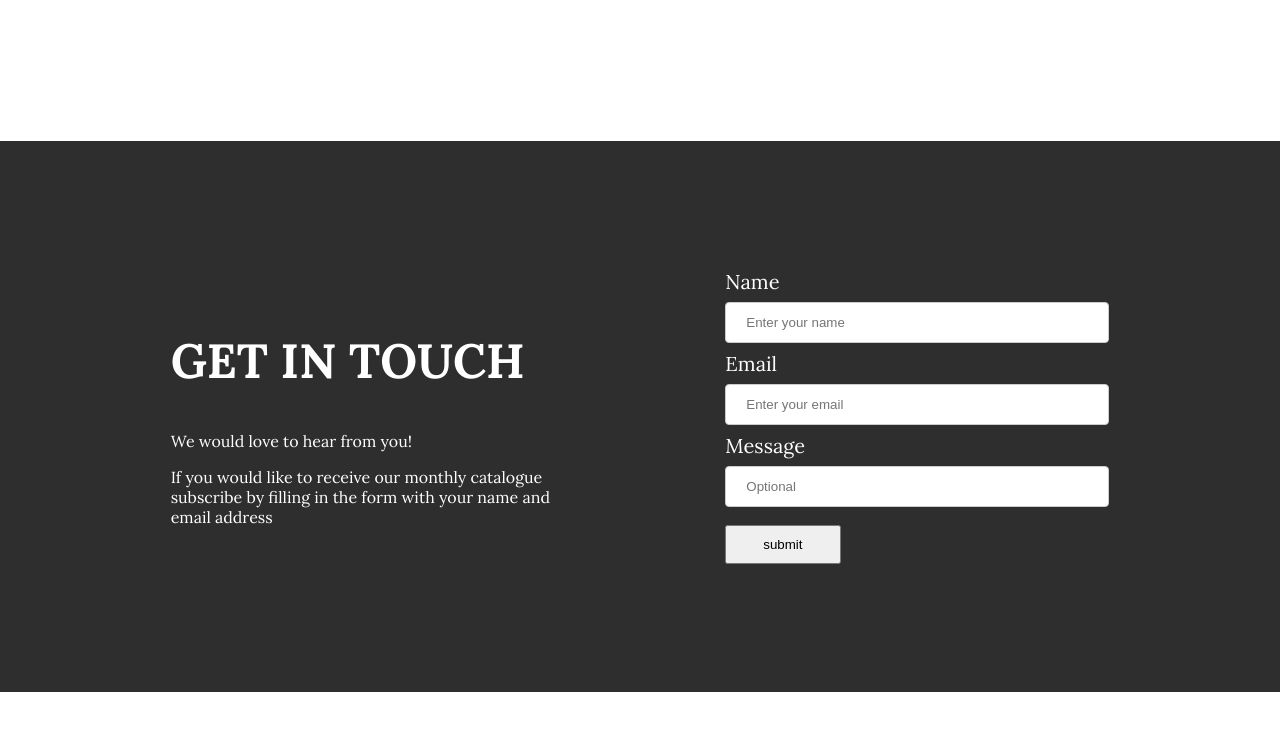
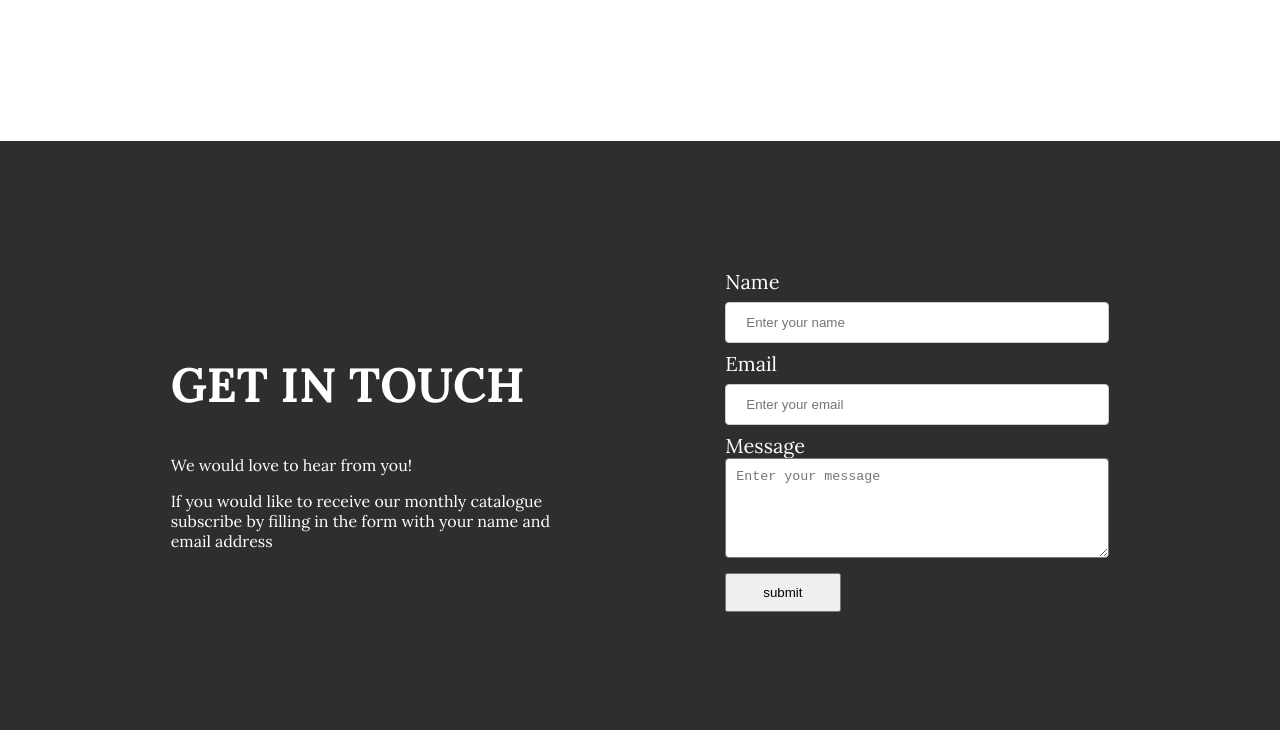
Before and after one commit to mg45/Design-Interior, a plain HTML site: page index.html in a window 1280 px wide. Shown: the part 2445-3175 px from the top of the page. Before the commit the page ends 3137 px from the top, so only its background shows below. Drawn offline with nearby package versions, Linux system fonts and the light colour scheme.

Commit message:
change textarea

```diff
--- a/assets/css/style.css
+++ b/assets/css/style.css
@@ -199,7 +199,7 @@ form {
     color: #fff;
 }
 
-input[type=text], input[type=email], input[type=textarea] {
+input[type=text], input[type=email] {
     width: 100%;
     padding: 12px 20px;
     margin: 8px 0;
@@ -209,6 +209,14 @@ input[type=text], input[type=email], input[type=textarea] {
     box-sizing: border-box;
 }
 
+textarea {
+    width: 100%;
+    height: 100px;
+    padding: 10px 10px;
+    box-sizing: border-box;
+    border-radius: 4px;
+}
+
 input[type="button"] {
     margin-top: 10px;
     padding: 10px 20px;
--- a/index.html
+++ b/index.html
@@ -110,8 +110,8 @@
                     <label for="email">Email</label>
                     <input type="email" id="email" name="email" placeholder="Enter your email">
 
-                    <label for="Message">Message</label>
-                    <input type="textarea" id="message" name="message" placeholder="Optional">
+                    <label for="message">Message</label>
+                    <textarea name="message" id="message" cols="30" rows="10" placeholder="Enter your message"></textarea>
 
                     <input type="button" value="submit">
                 </form>
```
